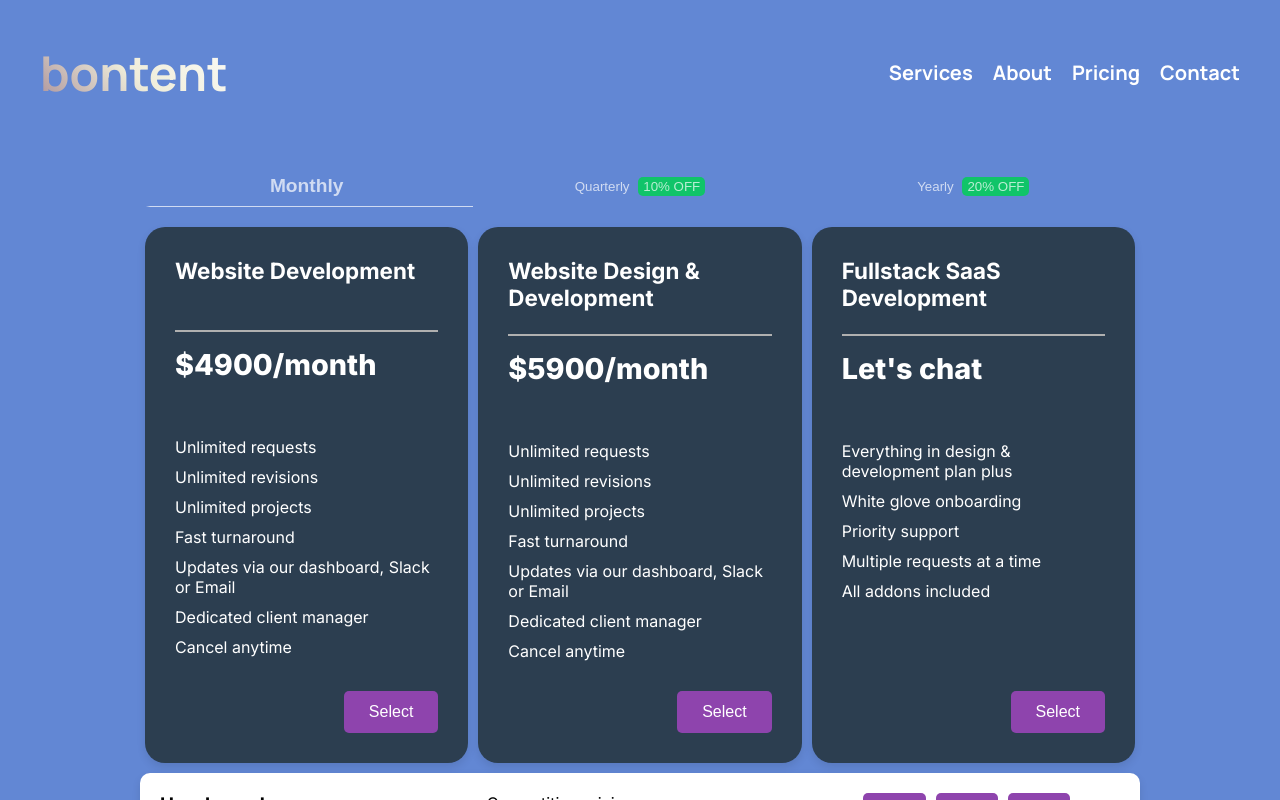
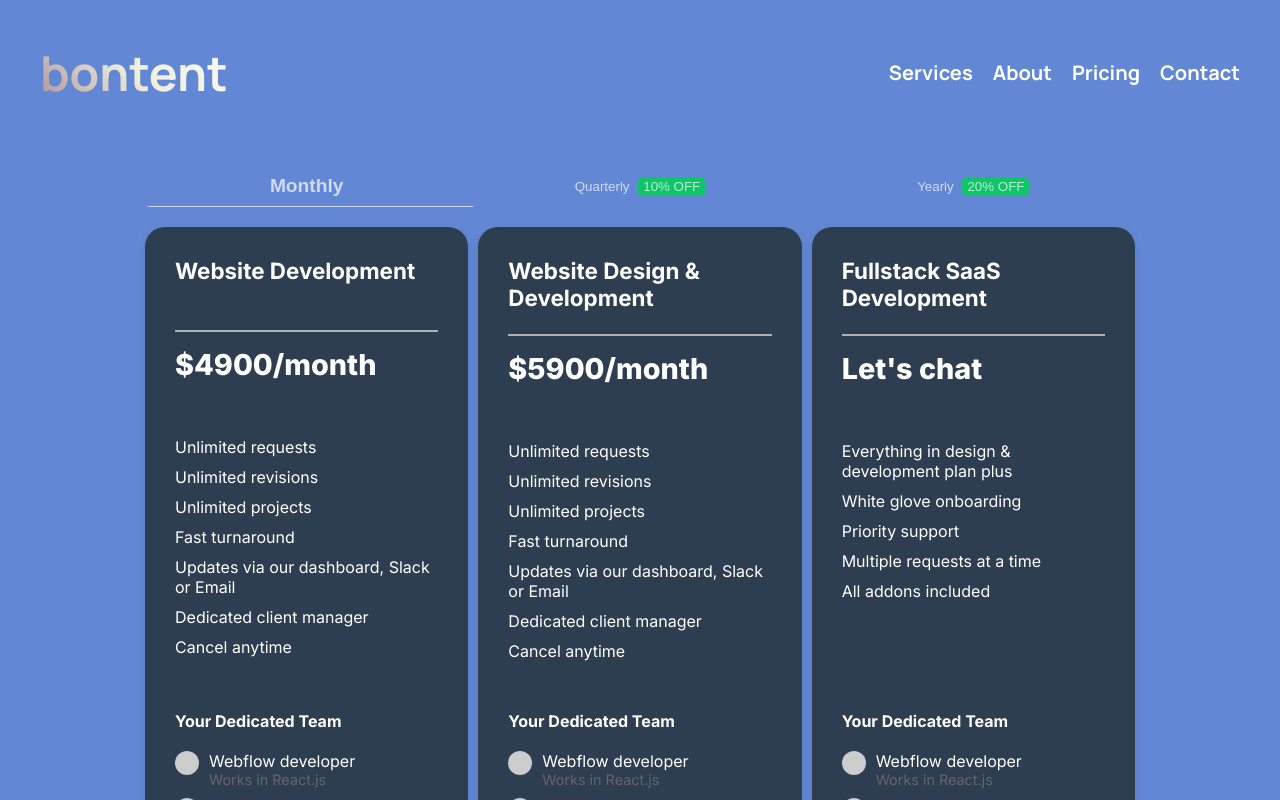
Before and after one commit to BonJenn/bontent, a Next.js app: page / in a window 1280 px wide. Both pictures are taken after a click on the button "Pricing". Shown: the top 800 px of the page. Built offline with nearby package versions, Linux system fonts and the light colour scheme.

Commit message:
Added dedicated team section to pricing modules

```diff
--- a/src/components/pricing.jsx
+++ b/src/components/pricing.jsx
@@ -176,6 +176,39 @@ export default function Pricing() {
                 <li key={i}>{feature}</li>
               ))}
             </ul>
+            <div className={styles.dedicatedTeam}>
+              <h4>Your Dedicated Team</h4>
+              <ul>
+                <li>
+                  <span className={styles.circle}></span>
+                  <div>
+                    Webflow developer
+                    <span>Works in React.js</span>
+                  </div>
+                </li>
+                <li>
+                  <span className={styles.circle}></span>
+                  <div>
+                    Project manager
+                    <span>Helps managing your project</span>
+                  </div>
+                </li>
+                <li>
+                  <span className={plan.title === "Website Development" ? styles.crossCircle : styles.circle}></span>
+                  <div>
+                    UI/UX designer
+                    <span>Works in Figma</span>
+                  </div>
+                </li>
+                <li>
+                  <span className={plan.title === "Website Development" || plan.title === "Website Design & Development" ? styles.crossCircle : styles.circle}></span>
+                  <div>
+                    Add more
+                    <span>Additional team members</span>
+                  </div>
+                </li>
+              </ul>
+            </div>
             <button>Select</button>
           </div>
         ))}
--- a/src/styles/pricing.module.css
+++ b/src/styles/pricing.module.css
@@ -125,6 +125,62 @@
   align-self: flex-end;
 }
 
+/* Dedicated Team */
+
+.dedicatedTeam {
+  margin-top: 20px;
+}
+
+.dedicatedTeam h4 {
+  margin-bottom: 10px;
+}
+
+.dedicatedTeam ul {
+  list-style: none;
+  padding: 0;
+}
+
+.dedicatedTeam li {
+  display: flex;
+  align-items: flex-start;
+  margin-bottom: 10px;
+}
+
+.circle, .crossCircle {
+  display: inline-block;
+  width: 24px;
+  height: 24px;
+  background-color: #ccc; /* Random color placeholder */
+  border-radius: 50%;
+  margin-right: 10px;
+  flex-shrink: 0;
+  position: relative;
+}
+
+.crossCircle::before {
+  content: 'X';
+  position: absolute;
+  top: 50%;
+  left: 50%;
+  transform: translate(-50%, -50%);
+  color: #fff;
+  font-weight: bold;
+}
+
+.dedicatedTeam div {
+  display: flex;
+  flex-direction: column;
+}
+
+.dedicatedTeam span {
+  font-size: 0.9em;
+  color: #666;
+}
+
+.greyedOut {
+  color: #ccc;
+}
+
 /* Hourly Container */
 .hourlyContainer {
   background-color: #fff;
@@ -221,3 +277,8 @@
 .pricingToggle button:not(.activeTab)::after {
   transform: scaleX(0);
 }
+
+.strikethrough {
+  text-decoration: line-through;
+  color: #ccc;
+}
```
